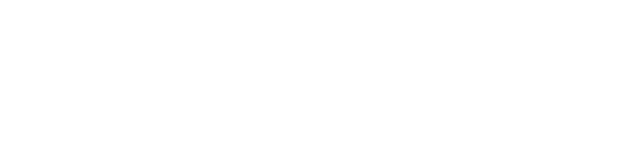
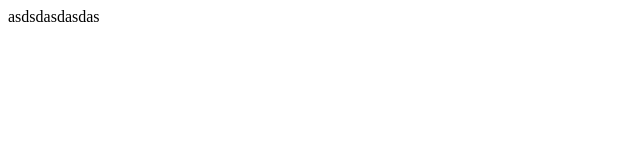
Before and after one commit to Aleloltukogetout/RepoAlejandro, a plain HTML site: page index.html in a window 1280 px wide. Shown: the whole page, without its empty margins (0-640 px from the left). Drawn offline with Linux system fonts and the light colour scheme.

Commit message:
Update index.html

```diff
--- a/index.html
+++ b/index.html
@@ -5,7 +5,7 @@
     <title>AAAAAA</title>
   </head>
   <body>
-
+  asdsdasdasdas
   </body>
 
 
```
